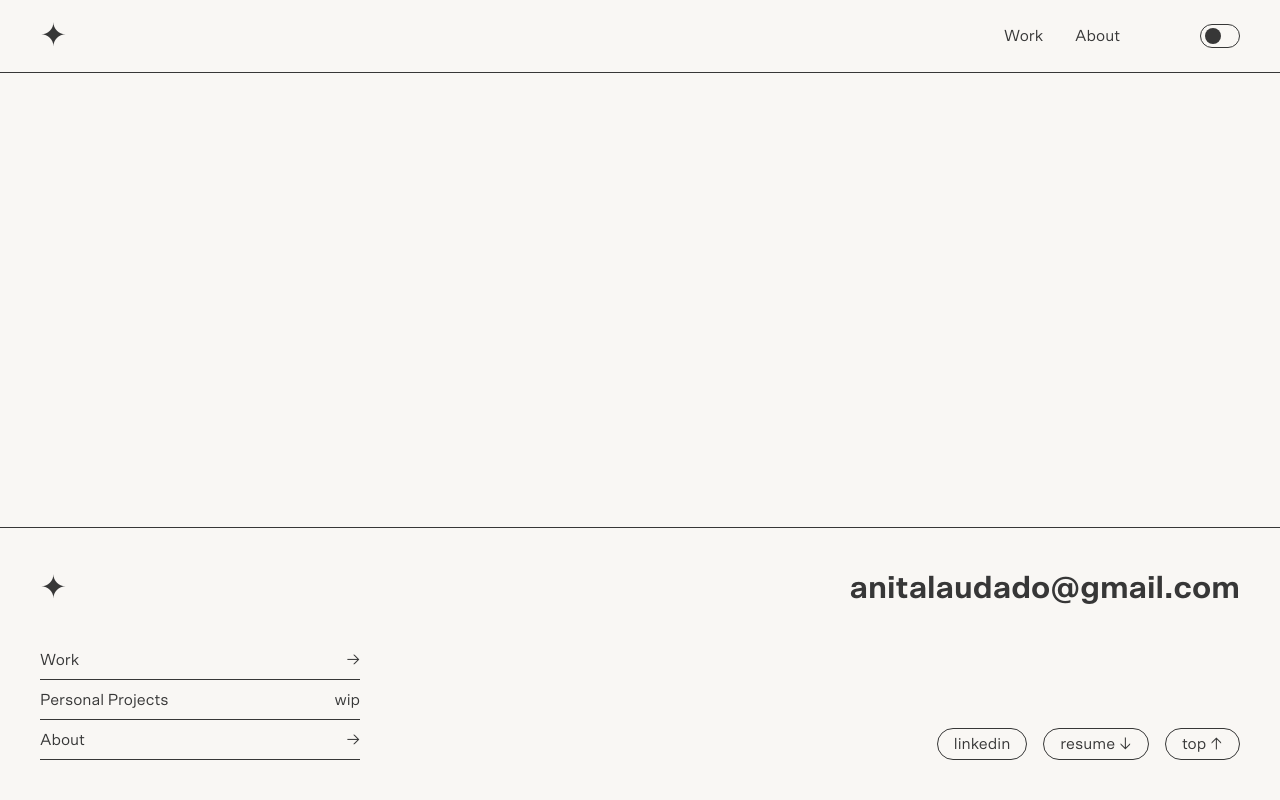
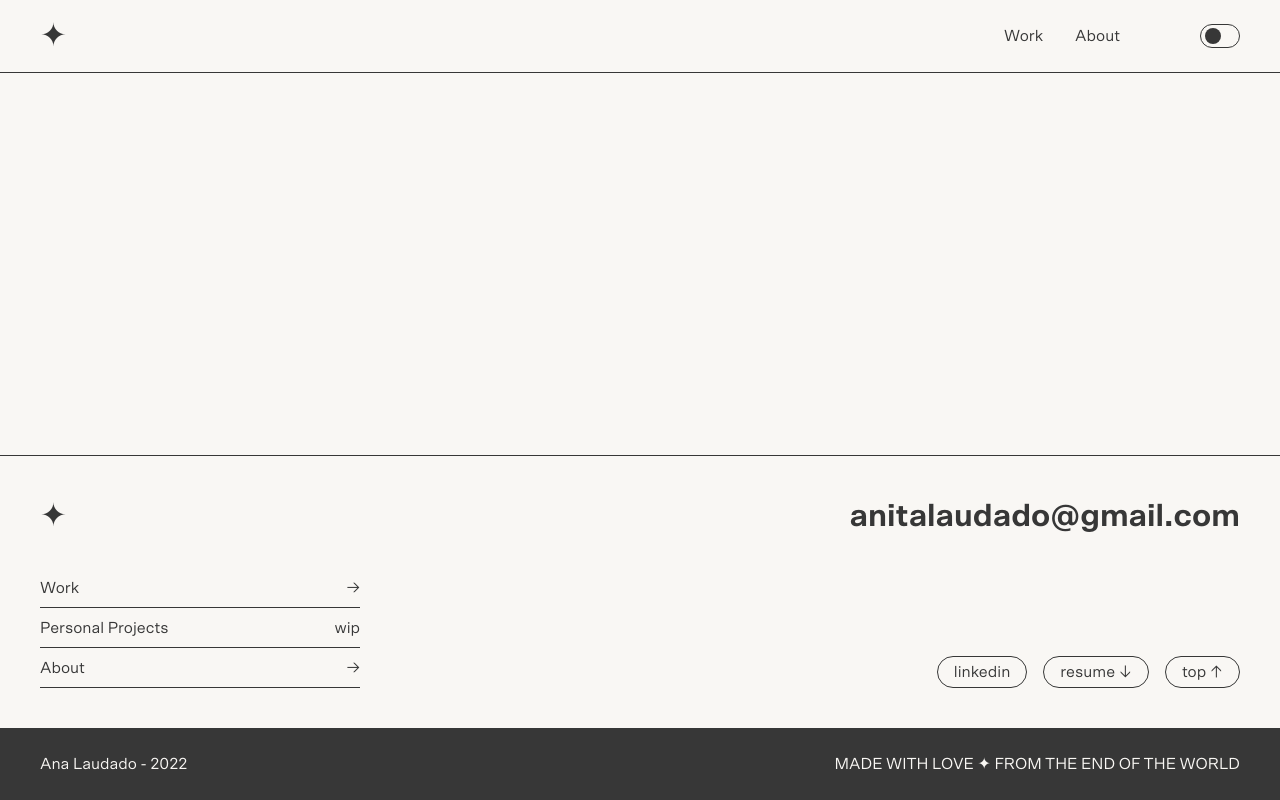
Before and after one commit to gonstoll/anitalaudado.com, a Next.js app: page / in a window 1280 px wide. Built offline with nearby package versions, Linux system fonts and the light colour scheme.

Commit message:
feat: Footer and copyright done

```diff
--- a/components/Layout.tsx
+++ b/components/Layout.tsx
@@ -11,7 +11,8 @@ export default function Layout({children}: React.PropsWithChildren<object>) {
 
       <main className="mb-auto">{children}</main>
 
-      <footer className="p-10 border-t-1 border-black dark:border-white">
+      <footer className="border-t-1 border-black dark:border-white">
+        <div className="p-10">
           <div className="md:flex items-center justify-between mb-8">
             <Link
               href="/"
@@ -48,27 +49,18 @@ export default function Layout({children}: React.PropsWithChildren<object>) {
                 rel="noreferrer"
               />
               <LinkButton href="#" type="primary" size="small" title="top ↑" />
-            {/* <Link
-              className="h-8 px-4 flex items-center rounded-4xl border-1 border-black dark:border-white text-black dark:text-white"
-              href="https://www.linkedin.com/in/ana-laudado/"
-            >
-              linkedin
-            </Link>
-            <Link
-              className="h-8 px-4 flex items-center rounded-4xl border-1 border-black dark:border-white text-black dark:text-white"
-              href="/docs/Ana_Laudado_2023.pdf"
-              target="_blank"
-              rel="noreferrer"
-            >
-              resume ↓
-            </Link>
-            <Link
-              className="h-8 px-4 flex items-center rounded-4xl border-1 border-black dark:border-white text-black dark:text-white"
-              href="#"
-            >
-              top ↑
-            </Link> */}
             </div>
+          </div>
+        </div>
+
+        <div className="copyright-bar px-10 py-6 md:flex items-center justify-between bg-black dark:bg-white">
+          <p className="text-base mb-6 md:mb-0 text-white dark:text-black">
+            Ana Laudado - {new Date().getFullYear()}
+          </p>
+          <p className="text-base uppercase text-white dark:text-black">
+            Made with love ✦ <br className="md:hidden" />
+            From the end of the world
+          </p>
         </div>
       </footer>
     </>
```
Lines whose indentation alone changed are shown as unchanged.
